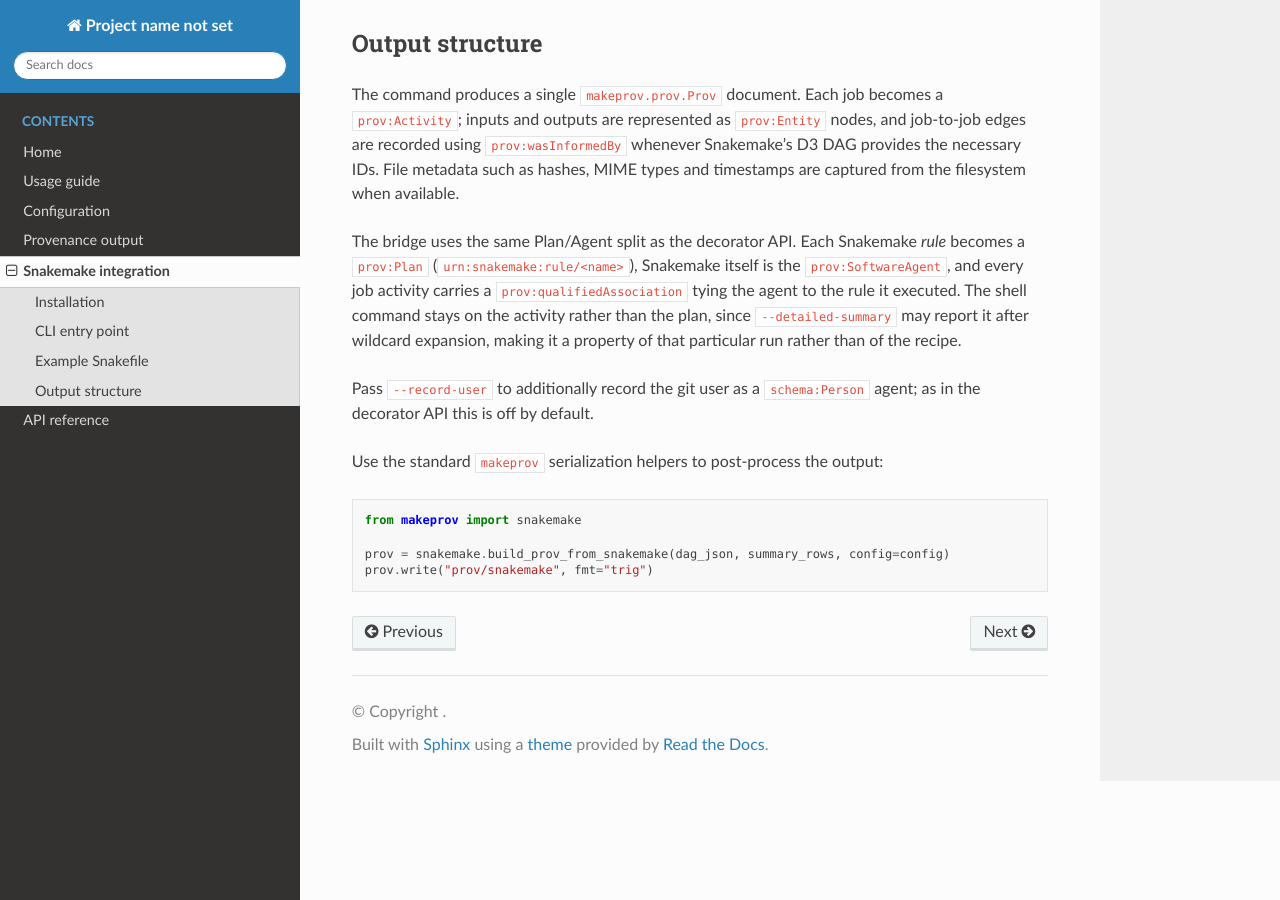
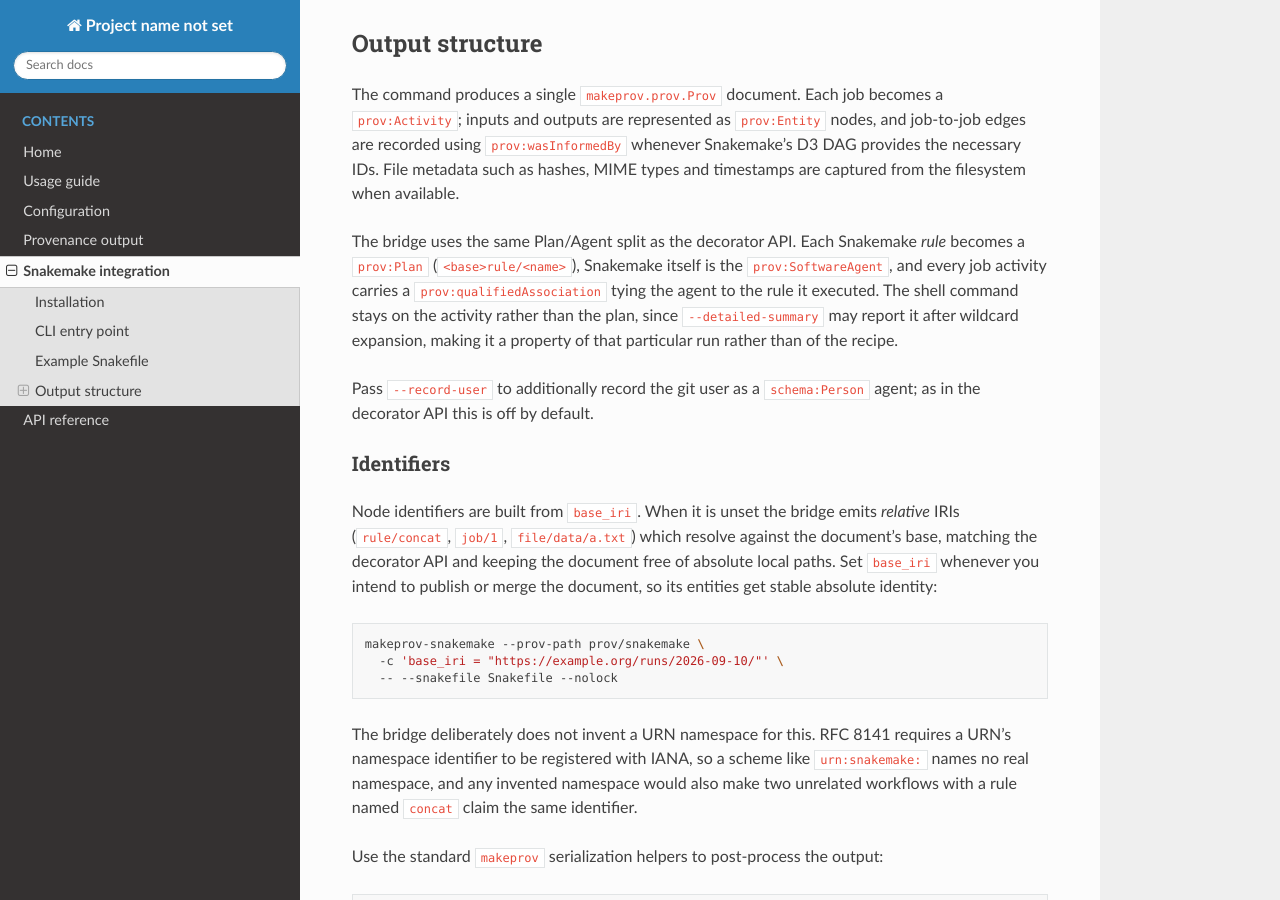
Before and after one commit to bennokr/makeprov, a Sphinx documentation site: the page built from docs/snakemake.md, in a window 1280 px wide and 900 px high, scrolled down 1826 px. Built offline with Sphinx 7.4.7 and the Read the Docs theme 3.1.0, drawn with Linux system fonts in a browser that asks for light colours.

Commit message:
Stop minting an unregistered urn:snakemake namespace
RFC 8141 requires a URN's namespace identifier to be registered with IANA.
"snakemake" is not registered, so `urn:snakemake:` named no real namespace, and
any invented namespace would additionally make two unrelated workflows that
share a rule name claim the same identifier.

The bridge now follows the decorator API: identifiers are built from base_iri,
and when it is unset they are relative IRIs (`rule/concat`, `job/1`,
`file/data/a.txt`) that resolve against the document base. Setting base_iri
yields absolute identity, which is what to do when publishing or merging.

Also replaces the malformed `urn:activity` / `urn:agent` fixtures in the
JSON-LD reference test with example.org IRIs; those never reached a document
but were not valid URNs either.

Co-Authored-By: Claude Opus 5 <noreply@anthropic.com>
Claude-Session: https://claude.ai/code/session_0185wYUR3iz9WesFCgsqGHEE

````diff
--- a/docs/snakemake.md
+++ b/docs/snakemake.md
@@ -108,6 +108,26 @@ run rather than of the recipe.
 Pass `--record-user` to additionally record the git user as a `schema:Person`
 agent; as in the decorator API this is off by default.
 
+### Identifiers
+
+Node identifiers are built from `base_iri`. When it is unset the bridge emits
+*relative* IRIs (`rule/concat`, `job/1`, `file/data/a.txt`) which resolve
+against the document's base, matching the decorator API and keeping the
+document free of absolute local paths. Set `base_iri` whenever you intend to
+publish or merge the document, so its entities get stable absolute identity:
+
+```bash
+makeprov-snakemake --prov-path prov/snakemake \
+  -c 'base_iri = "https://example.org/runs/2026-09-10/"' \
+  -- --snakefile Snakefile --nolock
+```
+
+The bridge deliberately does not invent a URN namespace for this. RFC 8141
+requires a URN's namespace identifier to be registered with IANA, so a scheme
+like `urn:snakemake:` names no real namespace, and any invented namespace would
+also make two unrelated workflows with a rule named `concat` claim the same
+identifier.
+
 Use the standard `makeprov` serialization helpers to post-process the output:
 
 ```python
````
Also changed, not shown: other parts of docs/snakemake.md (+1 -1 lines), README.md (+6 -1 lines), 3 other files.
